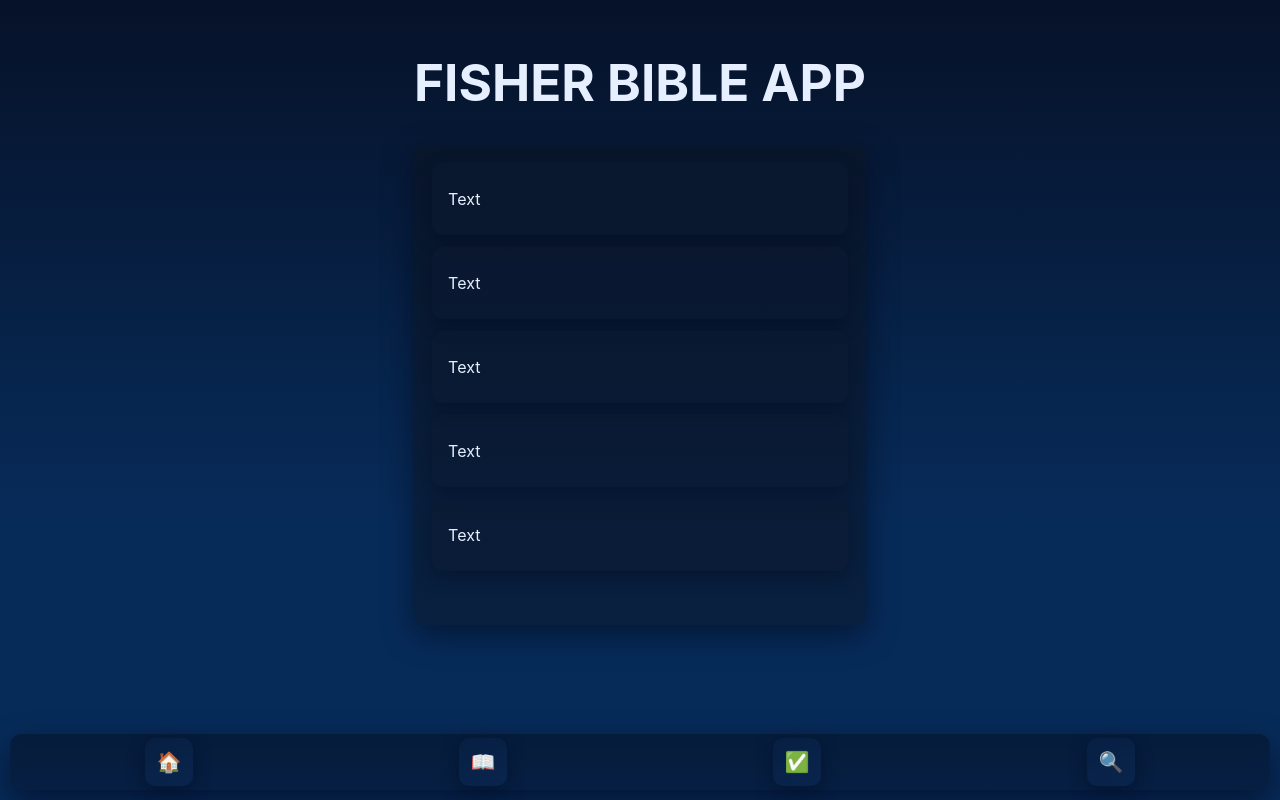
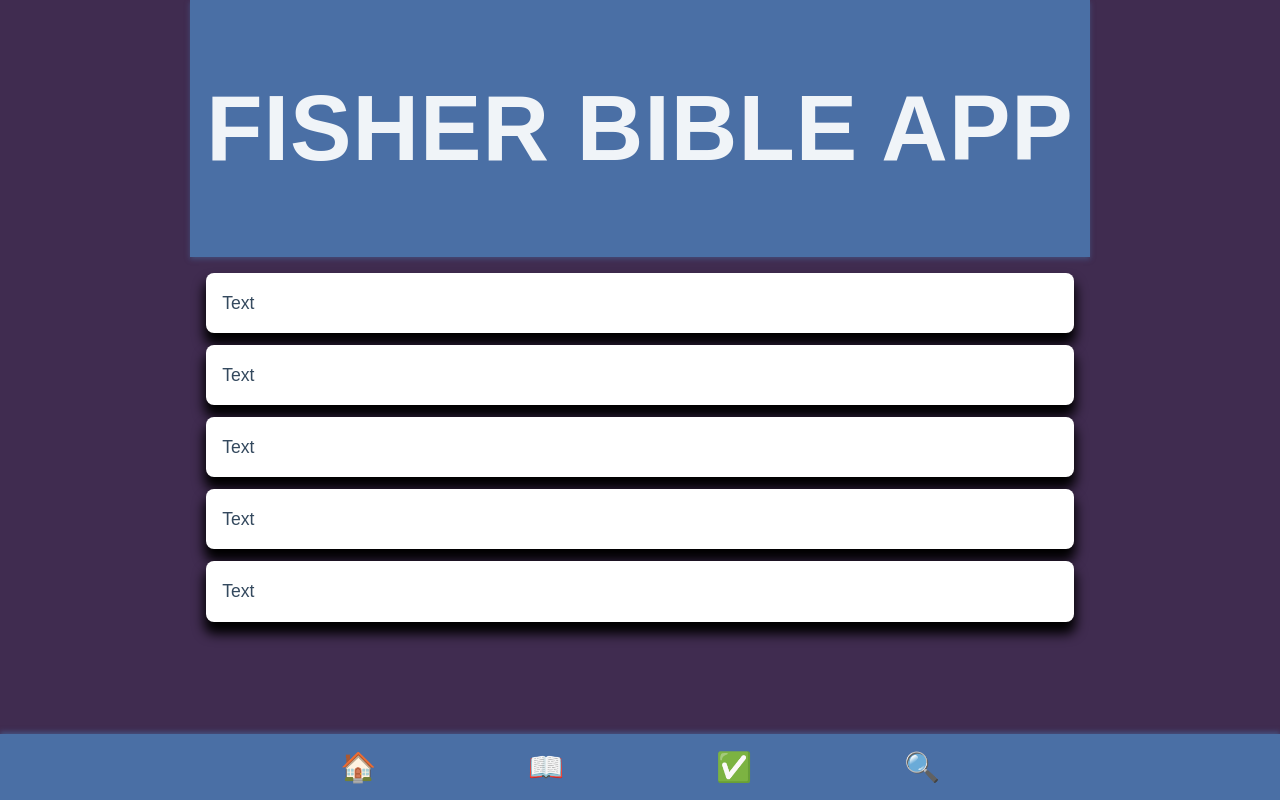
Before and after one commit to HOAGIX/Bible-App-Repo, a React (Vite) app in the folder vite-bible-app/: page / in a window 1280 px wide. Built offline with nearby package versions, Linux system fonts and the light colour scheme.

Commit message:
Remaking The styling

```diff
--- a/vite-bible-app/src/App.css
+++ b/vite-bible-app/src/App.css
@@ -35,6 +35,7 @@ footer {
   align-content: center;
 
   overflow-y: auto;
+  scroll-behavior:smooth;
 }
 .list-item{
 
--- a/vite-bible-app/src/App.jsx
+++ b/vite-bible-app/src/App.jsx
@@ -19,14 +19,19 @@ const books = ["Genesis", "Exodus", "Leviticus", "Numbers", "Deuteronomy",
   "1 Peter", "2 Peter", "1 John", "2 John", "3 John",
   "Jude", "Revelation"]
 
+  let bookIndex = 0;
   //#endregion
 function App() {
   const [show, toggleShow] = useState('Home');
   const [bibleData, setData] = useState('No Data Available');
 
+  const [currentBook, setCurrentBook] = useState('Genesis'); //Genesis as starting book
+
+
   useEffect(() => {
     const fetchBibleData = async () => {
-      const response = await fetch(`Books/${books[65]}.txt`);
+      //Set to Revelation for testing
+      const response = await fetch(`Books/${currentBook}.txt`);
       const data = await response.text();
       setData(data);
     }
@@ -64,9 +69,16 @@ function App() {
         : ""}
 
         { show == 'Bible' ?
-          <div id='Bible' class='Center-Top'>
-            {bibleData}
+        <div className='Bible-Section'>
+          <div id='Bible' className='Center-Top'>
+            <p>{bibleData}</p>
           </div>
+            <div className='Switch-Book'>
+              <button onClick={() => {subToIndex(); setCurrentBook(books[bookIndex])}}>⬅️</button>
+              <h3>{currentBook}</h3>
+              <button onClick={() => {addToIndex(); setCurrentBook(books[bookIndex])}}>➡️</button>
+            </div>
+        </div>
         : ""}
 
         { show == 'Quiz' ?
@@ -80,6 +92,8 @@ function App() {
             Still Working On
           </div>
         : ""}
+
+
       </div>
       <footer>
         <button className='Menu-Item' onClick={() => toggleShow('Home')}>🏠</button>
@@ -91,7 +105,19 @@ function App() {
   )
 }
 //fetch('Test.txt') no need for other //'s because it is public
-
-
+function addToIndex() {
+  if (bookIndex < books.length - 1) {
+    bookIndex++;
+  } else {
+    bookIndex = 0;
+  }
+}
+function subToIndex() {
+  if (bookIndex > 0) {
+    bookIndex--;
+  } else {
+    bookIndex = books.length - 1;
+  }
+}
 
 export default App
--- a/vite-bible-app/src/styles.css
+++ b/vite-bible-app/src/styles.css
@@ -1,235 +1,222 @@
-:root{
-    --bg-1: #061229;         /* deep navy */
-    --bg-2: #072b59;         /* rich sea blue */
-    --primary-1: #11386f;    /* deep royal blue */
-    --primary-2: #2b63d6;    /* bright cobalt */
-    --accent: #38bdf8;       /* cyan accent */
-    --card-bg: rgba(255,255,255,0.06); /* subtle light on dark */
-    --muted: #9fb5da;        /* muted light-blue */
-    --text: #e6efff;         /* pale text for contrast */
-    --glass: rgba(255,255,255,0.04);
-    --radius: 12px;
-    --gap: 14px;
-    --shadow: 0 10px 30px rgba(2,10,30,0.6);
-    --shadow-soft: 0 6px 18px rgba(2,10,30,0.45);
-    --safe-top: env(safe-area-inset-top, 0px);
-    --safe-bottom: env(safe-area-inset-bottom, 0px);
-    --max-width: 980px;
-    --ui-height: 56px;
+/* styles.css */
+
+/* Reset some default element styles */
+body, ul, li, button {
+  margin: 0;
+  padding: 0;
+  font-family: Arial, sans-serif;
 }
 
-*{box-sizing:border-box}
-html,body,#root{height:100%}
-body{
-    margin:0;
-    padding-top: var(--safe-top);
-    font-family: "Inter", system-ui, -apple-system, "Segoe UI", Roboto, "Helvetica Neue", Arial;
-    -webkit-font-smoothing:antialiased;
-    -moz-osx-font-smoothing:grayscale;
-    color:var(--text);
-    background: linear-gradient(180deg, var(--bg-1), var(--bg-2) 65%);
-    line-height:1.5;
-    -webkit-tap-highlight-color: transparent;
-    display:flex;
-    justify-content:center;
-    padding: 20px;
+body {
+  background-color: #402c50; /* Softer, neutral background */
+  color: #2c3e50; /* Dark slate blue for text, easier on eyes */
+  line-height: 1.6;
+  min-height: 100vh;
+  display: flex;
+  flex-direction: column;
 }
 
-/* App shell */
-.container{
-    width:100%;
-    max-width: var(--max-width);
-    display:flex;
-    flex-direction:column;
-    gap:var(--gap);
+/* Header Title container */
+.Title {
+  background-color: #4a6fa5; /* Muted blue */
+  color: #f0f4f8; /* Very light grey */
+  padding: 1rem;
+  text-align: center;
+  font-size: 1.8rem;
+  font-weight: bold;
+  letter-spacing: 1px;
+  user-select: none;
+  box-shadow: 0 2px 5px rgba(74,111,165,0.5);
 }
 
-/* Top area / centered header-like look */
-.header{
-    display:flex;
-    align-items:center;
-    justify-content:space-between;
-    gap:12px;
-    padding:14px 16px;
-    border-radius: calc(var(--radius) + 4px);
-    background: linear-gradient(90deg, rgba(17,56,111,0.16), rgba(43,99,214,0.06));
-    box-shadow: var(--shadow-soft);
+/* Main content area */
+.main {
+  flex: 1;
+  padding: 1rem;
+  overflow-y: auto;
 }
 
-/* Subtle focus outline for keyboard users */
-:focus{
-    outline: none;
-}
-button:focus, .Menu-Item:focus, .list-item:focus{
-    outline: 3px solid rgba(43,99,214,0.14);
-    outline-offset: 4px;
-    border-radius: 8px;
+/* List styling */
+#Home {
+  list-style: none;
+  padding: 0;
 }
 
-/* Main content card */
-.main{
-    background: linear-gradient(180deg, rgba(10,20,36,0.6), rgba(10,20,36,0.5));
-    border-radius: var(--radius);
-    box-shadow: var(--shadow);
-    padding:18px;
-    min-height: calc(60vh);
-    max-height: calc(75vh);
-    overflow:auto;
-    margin-bottom: calc(var(--ui-height) + 12px);
+.list-item {
+  background-color: #ffffff; /* White cards for clarity */
+  margin-bottom: 0.75rem;
+  padding: 1rem;
+  border-radius: 8px;
+
+box-shadow: 0px 10px 12px 2px #000000;
+  font-size: 1.1rem;
+  cursor: default;
+  user-select: none;
+  color: #34495e; /* Darker text on white */
+
+  transition: background-color 0.3s ease;
 }
 
-/* List layout */
-#Home{
-    display:grid;
-    gap:12px;
+.list-item:hover {
+  background-color: #f0f4f8;
+  scale: 1;
+  transition: scale 0.2s ease;
+  scale: 1.02;
 }
 
-/* List item / card */
-.list-item{
-    display:flex;
-    align-items:center;
-    gap:14px;
-    padding:16px;
-    border-radius:12px;
-    background: linear-gradient(180deg, rgba(11,24,48,0.55), rgba(11,24,48,0.45));
-    color:var(--text);
-    list-style:none;
-    cursor:pointer;
-    transition: transform .18s cubic-bezier(.2,.9,.2,1), box-shadow .18s ease, background .18s ease;
-    box-shadow: var(--shadow-soft);
-    min-height: 72px;
+/* Bible text container */
+.Center-Top {
+  background-color: #ffffff;
+  border-radius: 8px;
+  padding: 1rem;
+  max-height: 60vh;
+  overflow-y: auto;
+  box-shadow: 0 2px 8px rgba(108,122,137,0.2);
+  font-size: 1rem;
+  line-height: 1.5;
+  white-space: pre-wrap;
+  user-select: text;
+  color: #2c3e50;
 }
 
-/* Hover / active */
-.list-item:hover{
-    transform: translateY(-6px);
-    box-shadow: 0 18px 40px rgba(3,14,40,0.55);
-    background: linear-gradient(180deg, rgba(17,56,111,0.12), rgba(43,99,214,0.06));
-}
-.list-item:active{ transform: translateY(0) }
-
-/* Avatar / icon area */
-.list-item .meta{
-    width:56px;
-    height:56px;
-    border-radius:10px;
-    background: linear-gradient(135deg, var(--primary-1), var(--primary-2));
-    display:inline-flex;
-    align-items:center;
-    justify-content:center;
-    color:#fff;
-    font-weight:700;
-    flex-shrink:0;
-    box-shadow: 0 6px 18px rgba(2,10,30,0.45);
+/* Simple text container for unready features */
+#Quiz, #Search {
+  background-color: #eef1f5; /* Soft off-white with slight blue tint */
+  padding: 1.5rem;
+  border-radius: 8px;
+  text-align: center;
+  font-size: 1.2rem;
+  color: #657a9a; /* Muted blue-grey */
+  user-select: none;
+  box-shadow: inset 0 0 5px #d1d9e6;
 }
 
-/* Text inside list item */
-.list-item .title{
-    font-weight:700;
-    font-size:1rem;
-    color:var(--text);
-}
-.list-item .subtitle{
-    color:var(--muted);
-    font-weight:500;
-    font-size:0.9rem;
+/* Footer and Menu buttons */
+footer {
+  background-color: #4a6fa5;
+
+  justify-content: space-around;
+  padding: 0.5rem 0;
+  position: fixed;
+  bottom: 0;
+  box-shadow: 0 -2px 5px rgba(74,111,165,0.6);
+  user-select: none;
+
+  width: 100%;
 }
 
-/* Footer (fixed) */
-footer{
-    position:fixed;
-    left:10px;
-    right:10px;
-    bottom: calc(10px + var(--safe-bottom));
-    height: var(--ui-height);
-    display:flex;
-    gap:12px;
-    align-items:center;
-    justify-content:space-around;
-    padding:8px;
-    border-radius:12px;
-    background: linear-gradient(180deg, rgba(6,18,40,0.6), rgba(6,18,40,0.45));
-    backdrop-filter: blur(6px);
-    box-shadow: 0 12px 30px rgba(2,8,30,0.6);
-    z-index:40;
+.Menu-Item {
+  background: transparent;
+  border: none;
+  color: #f0f4f8;
+  font-size: 1.8rem;
+  cursor: pointer;
+  padding: 0.5rem 0.75rem;
+  border-radius: 6px;
+  transition: background-color 0.3s ease, color 0.3s ease;
 }
 
-.Title{
-    text-align: center;
+.Menu-Item:focus,
+.Menu-Item:hover {
+  background-color: rgba(240, 244, 248, 0.3);
+  color: #83a1d7;
+  outline: none;
+  scale: 1;
+  transition: scale 0.2s ease;
+  scale: 1.1;
 }
-/* Menu buttons */
-.Menu-Item{
-    -webkit-appearance:none;
-    appearance:none;
-    border:0;
-    background: linear-gradient(135deg, rgba(17,56,111,0.12), rgba(43,99,214,0.08));
-    width:48px;
-    height:48px;
-    border-radius:10px;
-    display:inline-flex;
-    align-items:center;
-    justify-content:center;
-    font-size:20px;
-    color: var(--primary-2);
-    cursor:pointer;
-    transition: transform .18s ease, box-shadow .18s ease, background .18s ease;
-    box-shadow: var(--shadow-soft);
+.Menu-Item:active {
+  background-color: rgba(240, 244, 248, 0.5);
+  scale: 1.1;
+  transition: scale 0.1s ease;
+  scale: 1;
 }
-.Menu-Item:hover{ transform: translateY(-6px); box-shadow: 0 14px 30px rgba(3,14,40,0.45) }
-.Menu-Item:active{ transform: translateY(0) }
+.Switch-Book{
+  display: flex;
+  justify-content: center;
+  align-items: center;
+  gap: 1rem;
+  margin-top: 1rem;
 
-/* Buttons */
-button{
-    height:42px;
-    padding:0 14px;
-    border-radius:10px;
-    border:0;
-    background: linear-gradient(90deg, var(--primary-1), var(--primary-2));
-    color:#fff;
-    cursor:pointer;
-    box-shadow: var(--shadow-soft);
-    transition: transform .12s ease, box-shadow .12s ease, opacity .12s ease;
+  color: white;
+  font-size: x-large;
 }
-button:hover{ transform: translateY(-4px); }
-button:active{ transform: translateY(0); opacity:0.95; }
+.bibleSection{
+  margin-bottom: 4vh;
+}
+.Switch-Book button{
+    background-color: #ffffff;
+    color: #f0f4f8;
+    padding: 0.5rem 1rem;
+    border-radius: 6px;
+    cursor: pointer;
+    font-size: x-large;
 
-/* Selection and small utilities */
-::selection{ background: rgba(43,99,214,0.26); color:var(--text) }
-.hidden{ display:none !important }
+    border-radius: 100px;
+}
+.Switch-Book button:hover
+{
+  scale: 1;
+  transition: scale .2s ease 0s;
+  scale: 1.3;
+}
+.Switch-Book button:active
+{
+  scale: 1.3;
+  transition: scale .1s ease 0s;
+  scale: 1;
+}
+/* Responsive adjustments */
 
-/* Fade in utility */
-.FadeIn{ opacity:0; animation:fadeIn .6s ease-out .2s 1 both; }
-@keyframes fadeIn{
-    from{ opacity:0; transform: translateY(6px) }
-    to{ opacity:1; transform: translateY(0) }
+@media (max-width: 768px) {
+  .Title {
+    font-size: 1.5rem;
+    padding: 0.75rem;
+  }
+
+  .list-item {
+    font-size: 1rem;
+    padding: 0.75rem;
+  }
+
+  .Center-Top {
+    font-size: 0.95rem;
+    max-height: 50vh;
+  }
+
+  #Quiz, #Search {
+    font-size: 1rem;
+    padding: 1rem;
+  }
+
+  .Menu-Item {
+    font-size: 1.5rem;
+    padding: 0.5rem;
+  }
+
 }
 
-/* Center top / content preview */
-.Center-Top{
-    margin: 18px auto;
-    padding: 12px;
-    max-width: 680px;
-    text-align:center;
-    line-height:1.6;
-    color:var(--text);
-    background: linear-gradient(180deg, rgba(255,255,255,0.03), rgba(255,255,255,0.02));
-    border-radius:10px;
-    box-shadow: var(--shadow-soft);
+@media (max-width: 400px) {
+  .Menu-Item {
+    font-size: 1.8rem;
+    padding: 0.3rem;
+  }
+  footer {
+    display: flex;
+  }
+  .Title {
     font-size: 1rem;
+    padding: auto;
+  }
 }
-
-/* Scrollbar (visually consistent) */
-.main::-webkit-scrollbar, .list-item::-webkit-scrollbar{ height:10px; width:10px }
-.main::-webkit-scrollbar-thumb, .list-item::-webkit-scrollbar-thumb{
-    background: linear-gradient(180deg, rgba(43,99,214,0.28), rgba(17,56,111,0.18));
-    border-radius:10px;
+@media (min-width: 401px) {
+  footer {
+    left: 0;
+    justify-content: center;
+    display: flex;
+  }
+  .Menu-Item {
+    margin-left: 5vw;
+    margin-right: 5vw;
+  }
 }
-
-/* Responsive tweaks */
-@media (max-width:720px){
-    .container{ padding: 8px; }
-    .list-item{ padding:12px; gap:10px }
-    .list-item .meta{ width:48px; height:48px }
-    .Center-Top{ width: auto; margin: 12px; padding:10px }
-    .Menu-Item{ width:44px; height:44px }
-}
```
